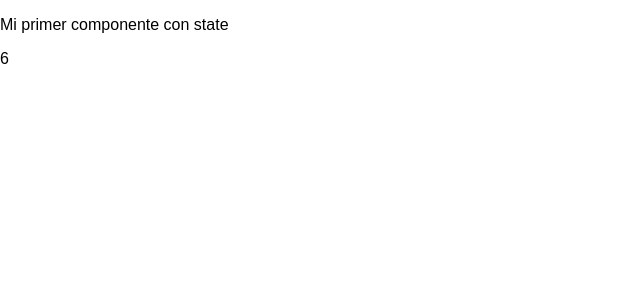
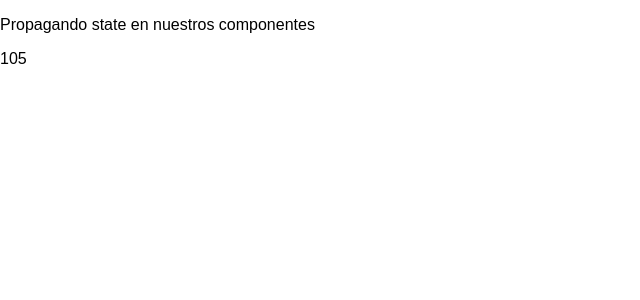
Before and after one commit to misan7/udemy-react, a React (Create React App) app: page / in a window 1280 px wide. Shown: the top 300 px of the page, without its empty margins (0-640 px from the left). Built offline with nearby package versions, Linux system fonts and the light colour scheme.

Commit message:
Inicializar state

```diff
--- a/src/App.js
+++ b/src/App.js
@@ -2,9 +2,10 @@ import React, { Component } from 'react';
 
 // Información inmutable, solo actualizar con setState y es Asíncrono
 class Contador extends Component {
-  constructor() {
-    super()
-    this.state = { contador: 1 }
+  constructor(props) {
+    super(props)
+    console.log(this.props.contadorInicial)
+    this.state = { contador: this.props.contadorInicial }
     setInterval(() => {
       this.setState({ contador: this.state.contador + 1})
     }, 1000)
@@ -17,6 +18,10 @@ class Contador extends Component {
   }
 }
 
+Contador.defaultProps = {
+  contadorInicial:0
+}
+
 class ContadorNumero extends Component {
   render() {
     return <span>{this.props.numero}</span>
@@ -27,8 +32,8 @@ class App extends Component {
   render() {
     return (
       <div className="App">
-        <p>Mi primer componente con state</p>
-        <Contador/>
+        <p>Propagando state en nuestros componentes</p>
+        <Contador contadorInicial={100}/>
       </div>
     )
 
```
